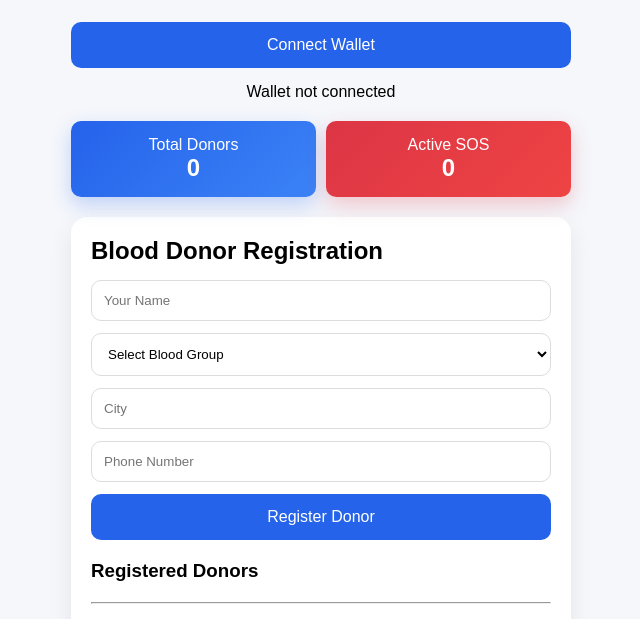
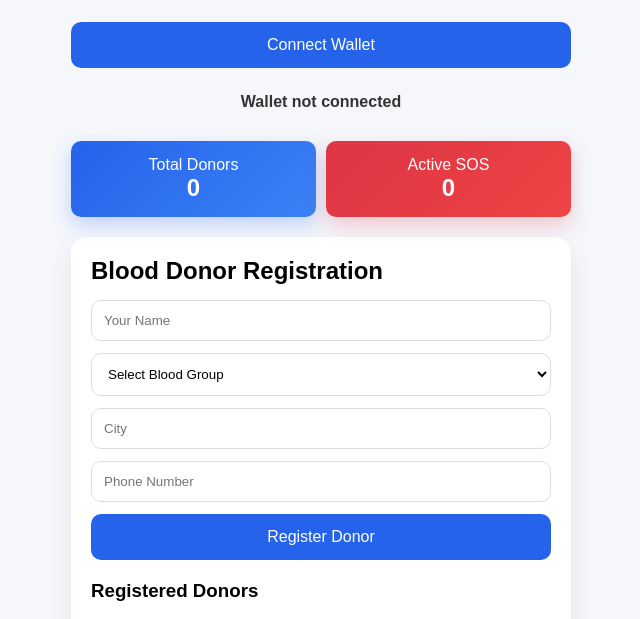
Before and after one commit to khanindradeka1993/lifelink, a plain HTML site: page index.html in a window 1280 px wide. Shown: the part 139-758 px from the top of the page, without its empty margins (319-959 px from the left). Drawn offline with Linux system fonts and the light colour scheme.

Commit message:
Style wallet address paragraph
Added styling to wallet address display.

```diff
--- a/index.html
+++ b/index.html
@@ -28,8 +28,16 @@
       Connect Wallet
     </button>
 
-    <p id="walletAddress">
-      Wallet not connected
+    <p id="walletAddress" style="
+margin-top:15px;
+padding:10px;
+background:#f5f7fb;
+border-radius:10px;
+font-weight:bold;
+color:#333;
+text-align:center;
+">
+    Wallet not connected
     </p>
 <div id="dashboard" style="
 display:flex;
```
